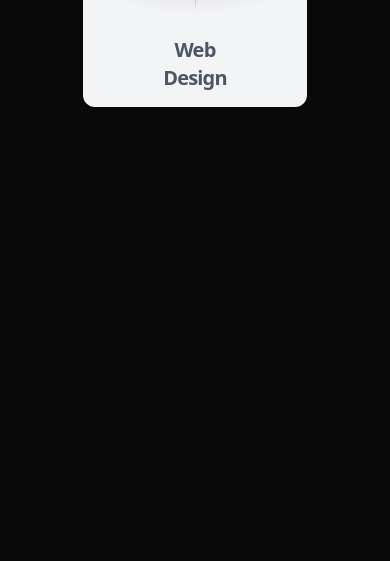
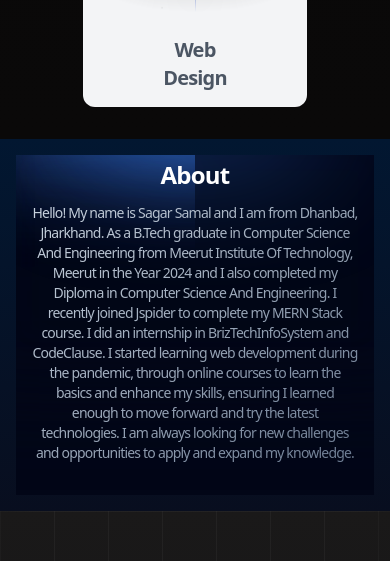
Before and after one commit to sagarkumar3838/portfolio_2025, a React (Vite) app: page / in a window 390 px wide. Shown: the part 1120-1681 px from the top of the page. Built offline with nearby package versions, Linux system fonts and the light colour scheme; a web font is replaced by a local one.

Commit message:
mobile responsive 9r

```diff
--- a/src/App.jsx
+++ b/src/App.jsx
@@ -11,7 +11,7 @@ import Footer from './component/Footer'
 const App = () => {
   return (
     <>
-      <main className='overflow-x-hidden bg-white tracking-tighter text-gray-200 antialiased'>
+      <main className='overflow-x-hidden bg-black tracking-tighter text-gray-200 antialiased'>
 
 
       <NavBar />
--- a/src/component/About.jsx
+++ b/src/component/About.jsx
@@ -5,7 +5,7 @@ import { LampDemo } from './ui/LampDemo'
 const About = () => {
   return (
 
-      <section className="personal-info relative  mt-[30rem] md:mt-[54rem] lg:mt-[30rem] xl:mt-[42rem] 2xl:mt-[7rem]       bg-gradient-to-t to-[#021731] from-[#080e1f] text-white " id='about'>
+      <section className="personal-info relative  sm:mt-[30rem] md:mt-[54rem] lg:mt-[0.1rem] xl:mt-[42rem] 2xl:mt-[7rem]       bg-gradient-to-t to-[#021731] from-[#080e1f] text-white " id='about'>
         <LampDemo className=""/>
 
       </section>
--- a/src/component/Hero.jsx
+++ b/src/component/Hero.jsx
@@ -13,7 +13,10 @@ const Hero = () => {
   });
 
   return (
-    <main ref={container} className="relative w-full h-[205vh] md:h-[225vh] lg:h-[200vh]  bg-[#0a0909]   ">
+<main ref={container} className="relative w-full bg-[#0a0909]">
+
+
+
     {/* // <main
     //   ref={container}
     //   className="relative w-full min-h-full bg-[#0a0909]  overflow-hidden"
@@ -33,7 +36,7 @@ const Section = ({ scrollYProgress, id }) => {
   return (
     <motion.section
       style={{ scale, rotate }}
-      className="font-semibold top-0  bg-gradient-to-t to-[#090808] from-[#0a0909] flex flex-col items-center justify-center dark:text-white text-gray-500 "
+      className="font-semibold top-0  bg-gradient-to-t to-[#090808] from-[#0a0909] flex flex-col items-center justify-center dark:text-white text-gray-500"
       id={id}
     >
       {id === "services" ? (
--- a/src/component/NavBar.jsx
+++ b/src/component/NavBar.jsx
@@ -34,7 +34,7 @@ const NavBar = () => {
 
   return (
     <nav className="fixed left-0 right-0 top-2 z-50">
-      <div className="mx-auto hidden md:max-w-2xl  lg:max-w-5xl items-center justify-center rounded-md bg-[#090923]/30 py-2 backdrop-blur-lg lg:flex">
+      <div className="mx-auto hidden md:max-w-2xl lg:max-w-5xl items-center justify-center rounded-md bg-[#090923]/30 py-2 backdrop-blur-lg lg:flex">
       {/* <div className="mx-auto hidden md:max-w-2xl  lg:max-w-5xl items-center justify-center rounded-md bg-white  py-2 backdrop-blur-lg lg:flex">   */}
         <div className="flex justify-between gap-40">
           <div>
```
